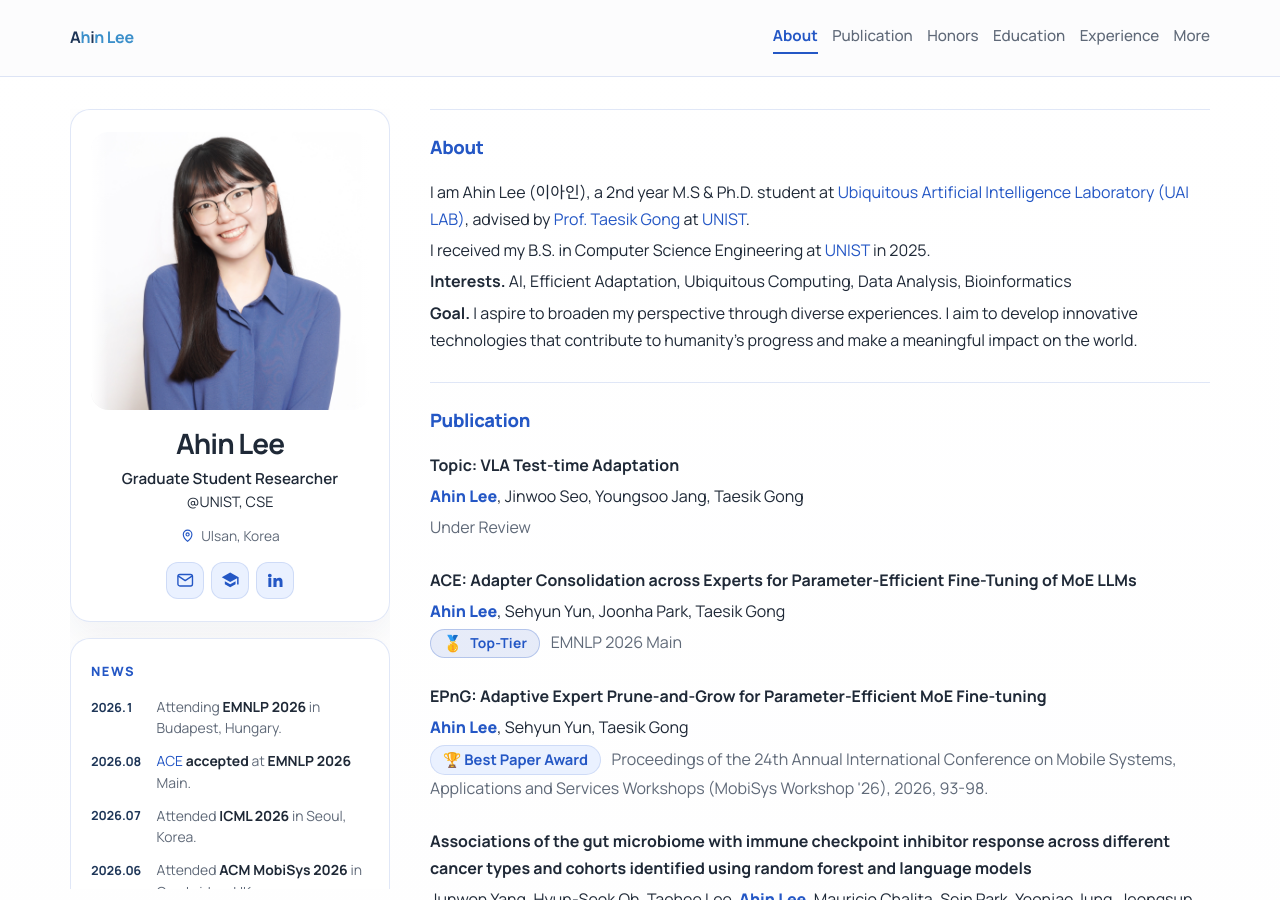
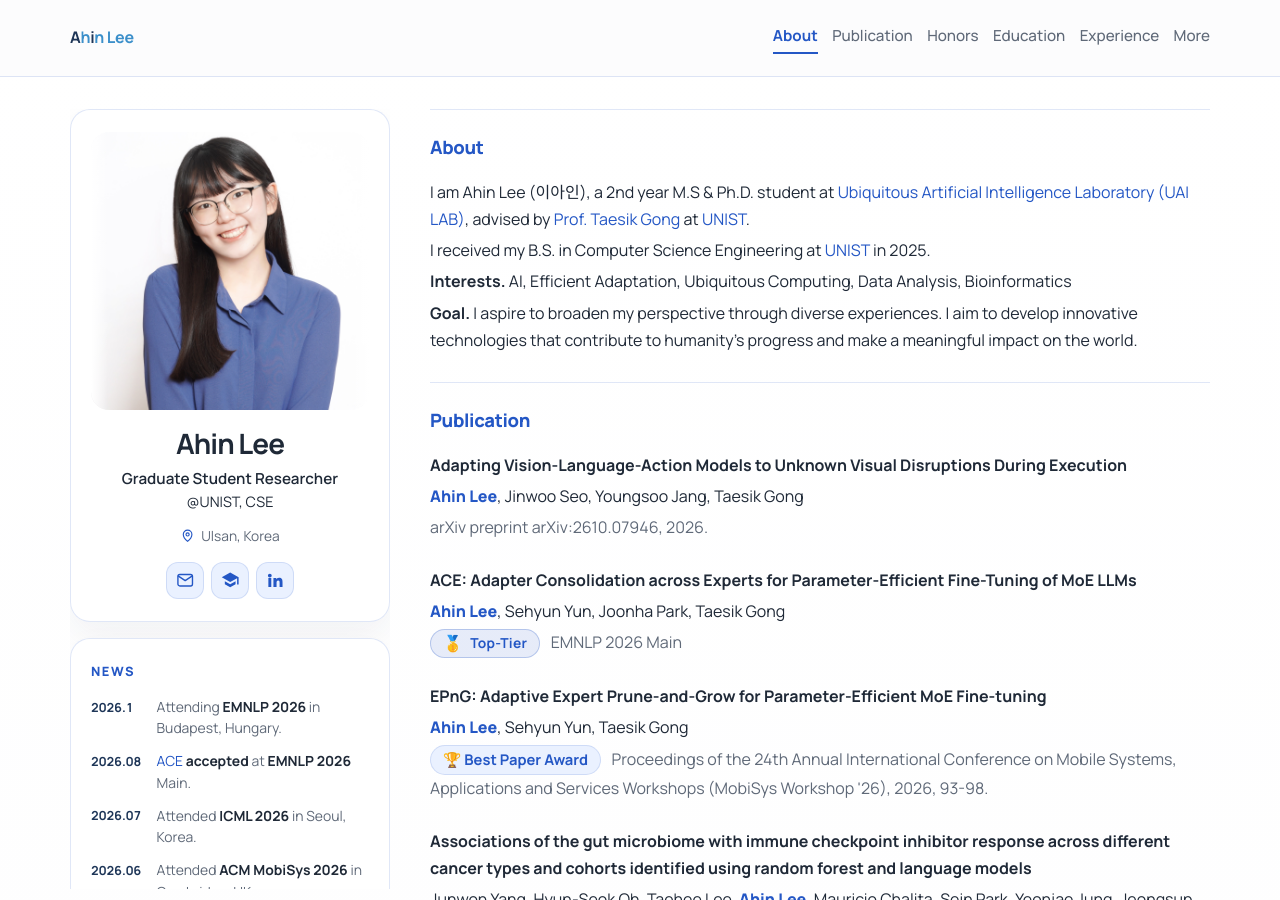
Before and after one commit to ahin-page/ahin-page.github.io, a Jekyll site: the page built from index.md, in a window 1280 px wide and 900 px high. Built offline with Jekyll 4.4.1, drawn with Linux system fonts in a browser that asks for light colours.

Commit message:
vla-adapt

```diff
--- a/_data/publications.yml
+++ b/_data/publications.yml
@@ -1,7 +1,8 @@
-- title: "Topic: VLA Test-time Adaptation"
+- title: "Adapting Vision-Language-Action Models to Unknown Visual Disruptions During Execution"
   authors: Ahin Lee, Jinwoo Seo, Youngsoo Jang, Taesik Gong
-  venue: Under Review
-  venue_short: Conference
+  url: https://arxiv.org/abs/2610.07946
+  venue: arXiv preprint arXiv:2610.07946, 2026.
+  venue_short: Preprint
   year: 2026
   order: 202699
 - title: "ACE: Adapter Consolidation across Experts for Parameter-Efficient Fine-Tuning of MoE LLMs"
--- a/_data/resume.yml
+++ b/_data/resume.yml
@@ -105,6 +105,8 @@ other:
     organization: EIFCOM 2026
     url: https://eifcom26.pages.dev/
     period: Jun 2026
+reviews:
+  - venue: "ICLR '26"
 awards:
   - title: Best Paper Award
     organization: EIFCOM 2026 (co-located with MobiSys '26)
--- a/_layouts/home.html
+++ b/_layouts/home.html
@@ -238,6 +238,16 @@ layout: default
         {% endfor %}
       </ul>
     </article>
+    {% if resume.reviews and resume.reviews.size > 0 %}
+    <article class="entry">
+      <h3>Review</h3>
+      <ul>
+        {% for item in resume.reviews %}
+        <li>{% if item.url %}<a href="{{ item.url }}">{{ item.venue }}</a>{% else %}{{ item.venue }}{% endif %}</li>
+        {% endfor %}
+      </ul>
+    </article>
+    {% endif %}
     <article class="entry">
       <h3>Patents</h3>
       <ul class="patent-list">
```
